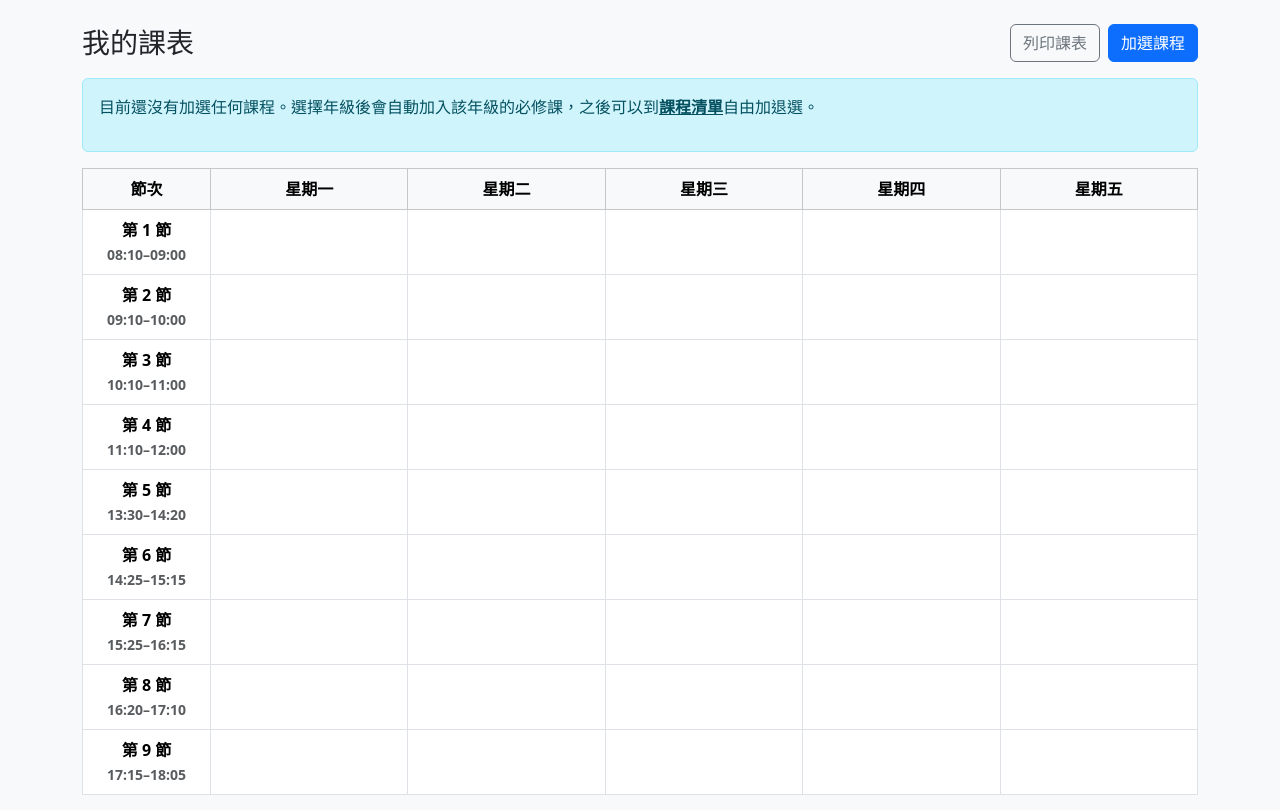
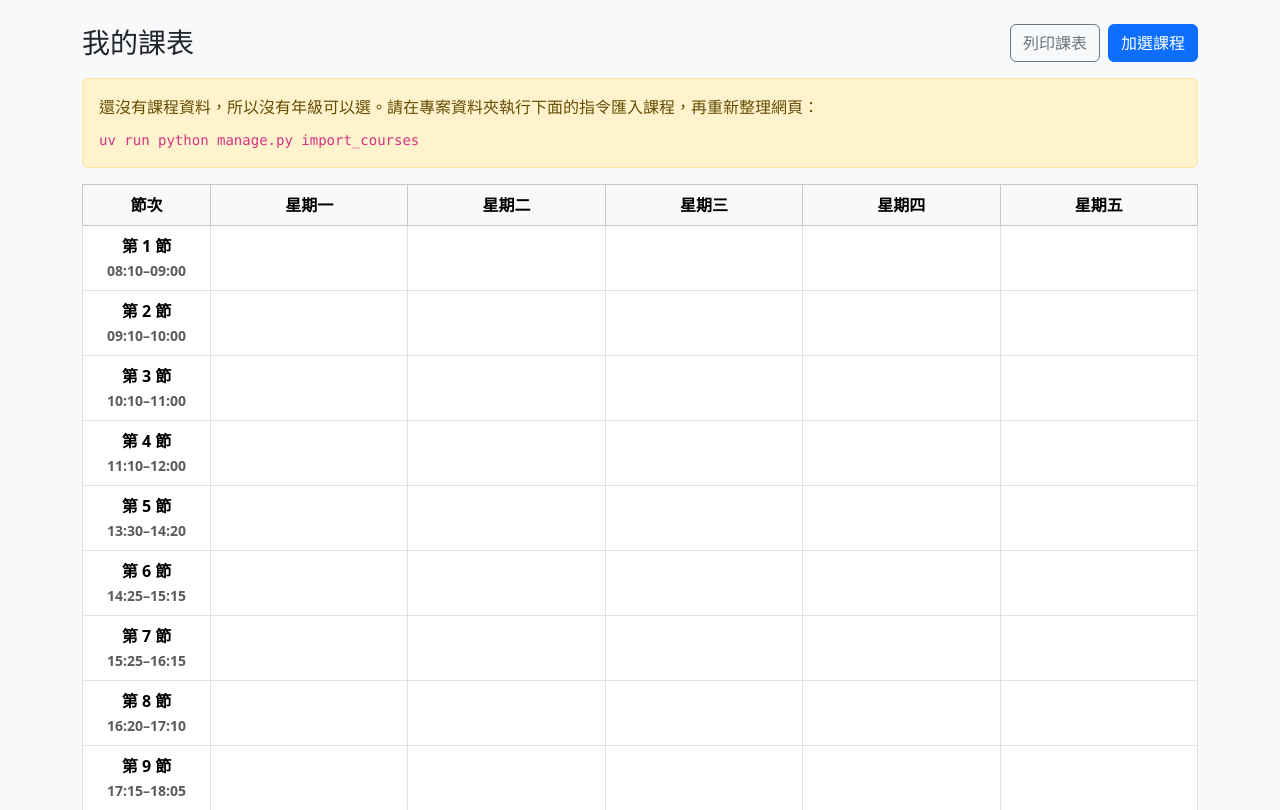
Before and after one commit to 11356035-lab/personal-timetable, a Django app: page / in a window 1280 px wide. Shown: the part 56-866 px from the top of the page. Run offline with Django 5.2, Linux system fonts and the light colour scheme; data that the repository does not hold is empty.

Commit message:
修正舊版資料庫 migrate 失敗，補充安裝說明
- 0003 migration 先清掉舊版沒有課程代碼的課程，避免 UNIQUE constraint failed
- 沒有課程資料時，首頁提示執行 import_courses
- README 補上 clone 網址、migrate 確認、從舊版更新與常見問題

Co-Authored-By: Claude Opus 5.5 <noreply@anthropic.com>

```diff
--- a/pages/templates/pages/timetable.html
+++ b/pages/templates/pages/timetable.html
@@ -20,7 +20,13 @@
   </div>
 </div>
 
-{% if not has_courses %}
+{% if not class_names %}
+  {# 資料庫還沒有課程，年級按鈕會是空的 #}
+  <div class="alert alert-warning">
+    <p class="mb-2">還沒有課程資料，所以沒有年級可以選。請在專案資料夾執行下面的指令匯入課程，再重新整理網頁：</p>
+    <code>uv run python manage.py import_courses</code>
+  </div>
+{% elif not has_courses %}
   <div class="alert alert-info">
     <p>目前還沒有加選任何課程。選擇年級後會自動加入該年級的必修課，之後可以到<a class="alert-link" href="{% url 'course_list' %}">課程清單</a>自由加退選。</p>
     <div class="d-flex flex-wrap gap-2">
```
Also changed, not shown: pages/tests.py (+8 -1 lines), README.md, pages/migrations/0003_course_code_and_enrollment.py.
